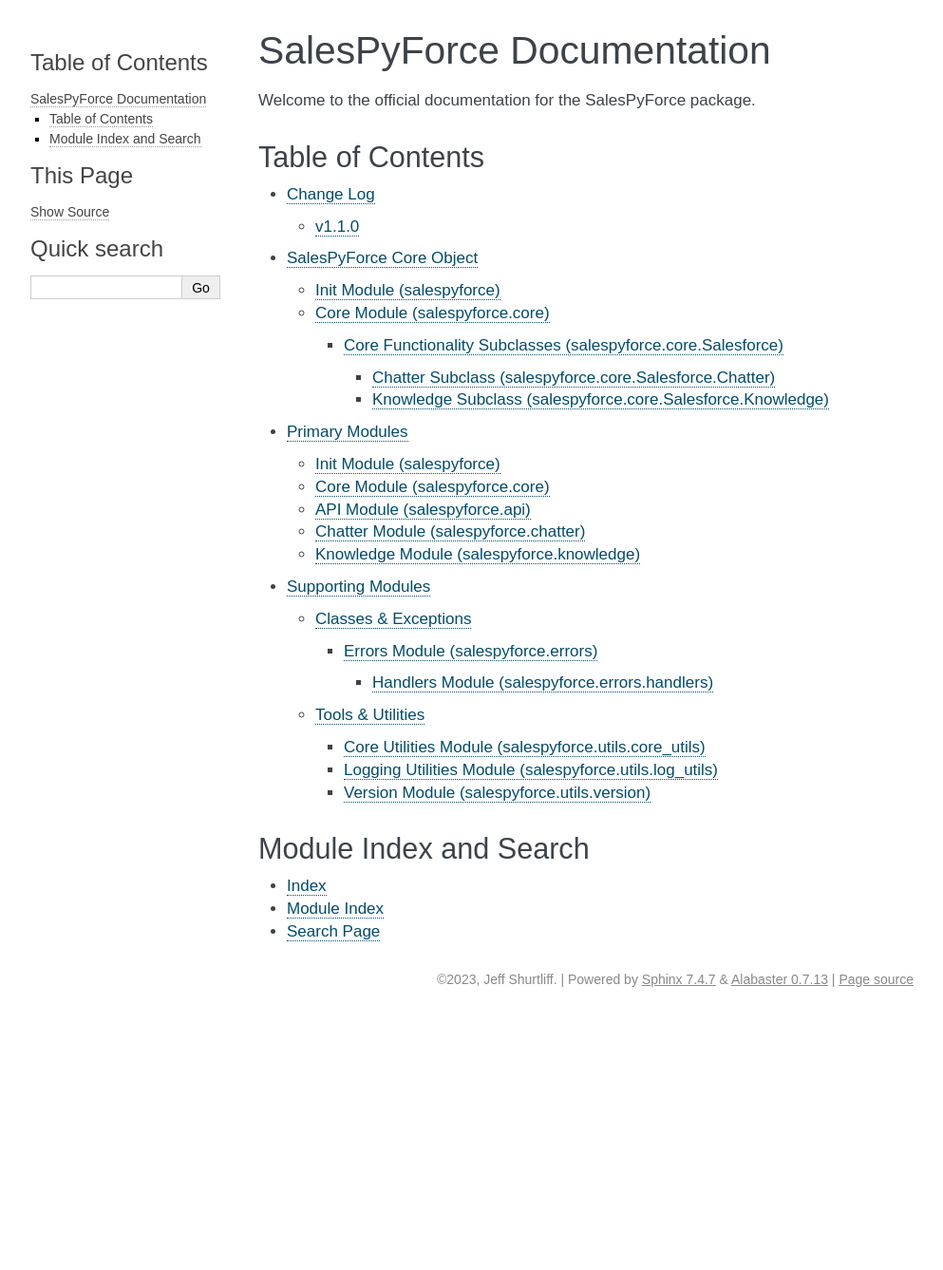
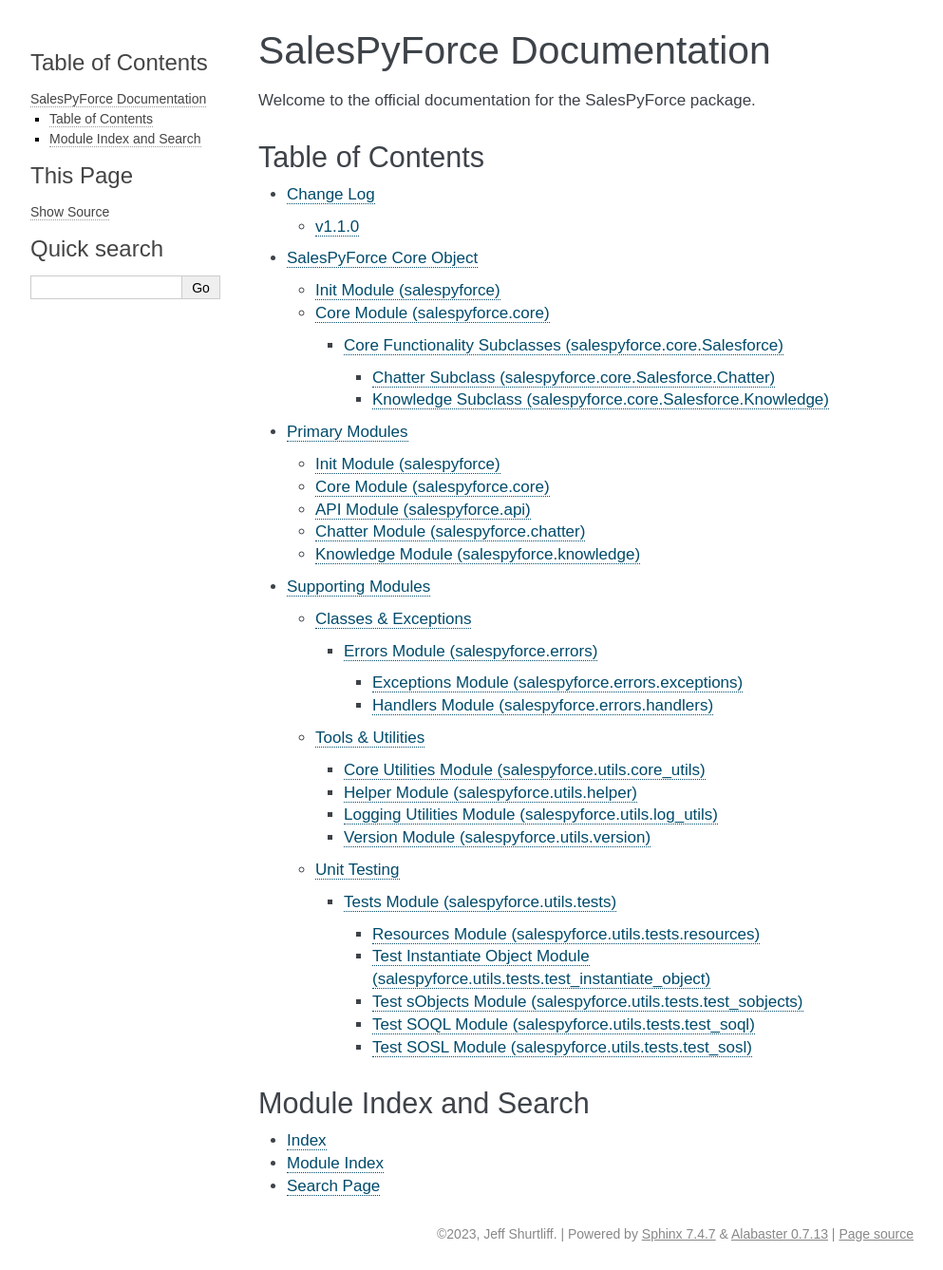
Before and after one commit to jeffshurtliff/salespyforce, a Sphinx documentation site: the page built from docs/index.rst, in a window 1280 px wide. Shown: the whole page at 95% size, without its empty margins (148-1141 px from the left). Built offline with Sphinx 7.4.7, drawn with Linux system fonts in a browser that asks for light colours; before the commit the page ends 1069 px from its top, so only the background shows below that.

Commit message:
Added missing sections to the docs/supporting-modules.rst file

```diff
--- a/docs/supporting-modules.rst
+++ b/docs/supporting-modules.rst
@@ -6,11 +6,20 @@
 
 * `Classes & Exceptions`_
     * `Errors Module (salespyforce.errors)`_
+        * `Exceptions Module (salespyforce.errors.exceptions)`_
         * `Handlers Module (salespyforce.errors.handlers)`_
 * `Tools & Utilities`_
     * `Core Utilities Module (salespyforce.utils.core_utils)`_
+    * `Helper Module (salespyforce.utils.helper)`_
     * `Logging Utilities Module (salespyforce.utils.log_utils)`_
     * `Version Module (salespyforce.utils.version)`_
+* `Unit Testing`_
+    * `Tests Module (salespyforce.utils.tests)`_
+        * `Resources Module (salespyforce.utils.tests.resources)`_
+        * `Test Instantiate Object Module (salespyforce.utils.tests.test_instantiate_object)`_
+        * `Test sObjects Module (salespyforce.utils.tests.test_sobjects)`_
+        * `Test SOQL Module (salespyforce.utils.tests.test_soql)`_
+        * `Test SOSL Module (salespyforce.utils.tests.test_sosl)`_
 
 |
 
@@ -26,6 +35,17 @@
 This module contains all of the exception classes and error handling functions leveraged throughout the library.
 
 .. automodule:: salespyforce.errors
+   :members:
+
+:doc:`Return to Top <supporting-modules>`
+
+|
+
+Exceptions Module (salespyforce.errors.exceptions)
+--------------------------------------------------
+This sub-module defines custom exceptions that are leveraged throughout the library.
+
+.. automodule:: salespyforce.errors.exceptions
    :members:
 
 :doc:`Return to Top <supporting-modules>`
@@ -61,6 +81,17 @@
 
 |
 
+Helper Module (salespyforce.utils.helper)
+=========================================
+This module enables the use of helper files to define core object configuration.
+
+.. automodule:: salespyforce.utils.helper
+   :members:
+
+:doc:`Return to Top <supporting-modules>`
+
+|
+
 Logging Utilities Module (salespyforce.utils.log_utils)
 =======================================================
 This module includes various utilities to assist with logging.
@@ -82,3 +113,76 @@
 :doc:`Return to Top <supporting-modules>`
 
 |
+
+************
+Unit Testing
+************
+This section includes modules that are used in unit testing the library.
+
+|
+
+Tests Module (salespyforce.utils.tests)
+=======================================
+This module includes unit tests for the package that are performed using pytest.
+
+.. automodule:: salespyforce.utils.tests
+   :members:
+
+:doc:`Return to Top <supporting-modules>`
+
+|
+
+Resources Module (salespyforce.utils.tests.resources)
+-----------------------------------------------------
+This module includes frequently used resources for performing unit testing.
+
+.. automodule:: salespyforce.utils.tests.resources
+   :members:
+
+:doc:`Return to Top <supporting-modules>`
+
+|
+
+Test Instantiate Object Module (salespyforce.utils.tests.test_instantiate_object)
+---------------------------------------------------------------------------------
+This module is used by pytest to verify that the core object can be instantiated successfully.
+
+.. automodule:: salespyforce.utils.tests.test_instantiate_object
+   :members:
+
+:doc:`Return to Top <supporting-modules>`
+
+|
+
+Test sObjects Module (salespyforce.utils.tests.test_sobjects)
+-------------------------------------------------------------
+This module is used by pytest to verify that the sObject-related functions work properly.
+
+.. automodule:: salespyforce.utils.tests.test_sobjects
+   :members:
+
+:doc:`Return to Top <supporting-modules>`
+
+|
+
+Test SOQL Module (salespyforce.utils.tests.test_soql)
+-----------------------------------------------------
+This module is used by pytest to verify that SOQL queries work properly.
+
+.. automodule:: salespyforce.utils.tests.test_soql
+   :members:
+
+:doc:`Return to Top <supporting-modules>`
+
+|
+
+Test SOSL Module (salespyforce.utils.tests.test_sosl)
+-----------------------------------------------------
+This module is used by pytest to verify that SOSL queries work properly.
+
+.. automodule:: salespyforce.utils.tests.test_sosl
+   :members:
+
+:doc:`Return to Top <supporting-modules>`
+
+|
```
